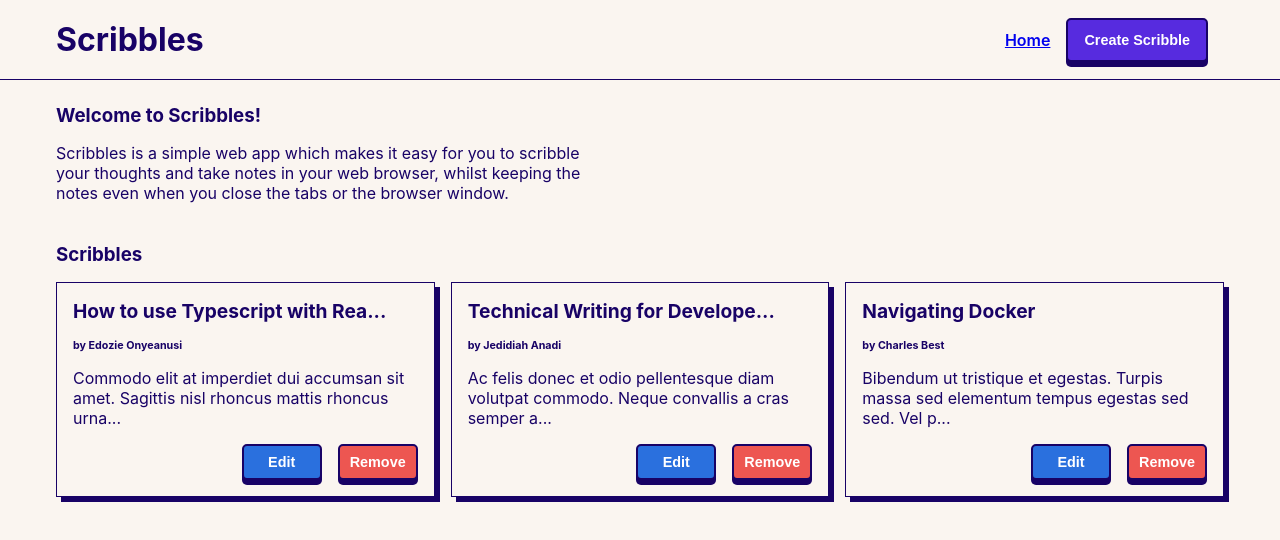
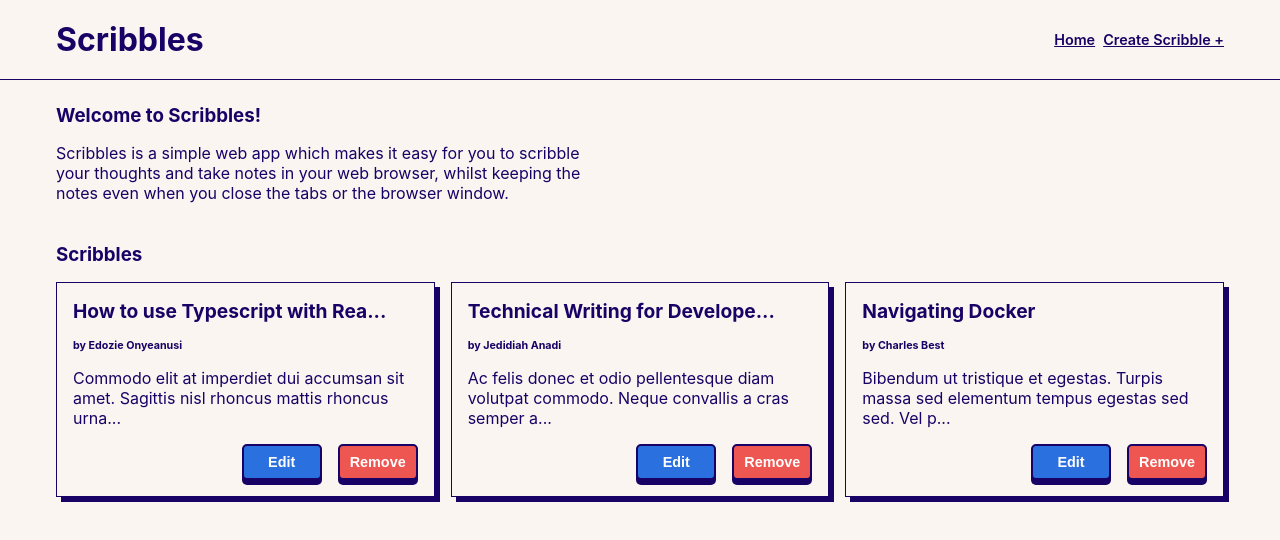
Before and after one commit to Fedozie/cwd-ein-proj, a React (Create React App) app: page / in a window 1280 px wide. Shown: the top 540 px of the page. Built offline with nearby package versions, Linux system fonts and the light colour scheme.

Commit message:
fix: adjusted the navigation links

```diff
--- a/src/components/UI/button.js
+++ b/src/components/UI/button.js
@@ -71,6 +71,23 @@ const StyledButton = styled.button`
 
 const StyledAddButton = styled(StyledButton)`
     margin: 1rem;
+    display: flex;
+    align-items: center;
+    justify-content: center;
+    padding: .75rem .75rem;
+    background: transparent;
+    border: none;
+    color: ${({theme}) => theme.colors.secLilac};
+    box-shadow: none;
+    transition: border .2s ease-in-out;
+
+    &:hover{
+        border: 2px solid ${({theme}) => theme.colors.secLilac};
+    }
+
+    &:active{
+        border: none;
+    }
 `;
 
 const StyledDltButton = styled(StyledButton)`
--- a/src/components/UI/wrapper.js
+++ b/src/components/UI/wrapper.js
@@ -1,25 +1,15 @@
-import { Link, useNavigate } from "react-router-dom";
+import { Link } from "react-router-dom";
 import { useMediaQuery } from "react-responsive";
 import styled from 'styled-components';
-import { AddButton } from './button';
 
 export const Header = () => {
-    const navigate = useNavigate();
-
-
 
     return (
         <Wrapper>
             <Title>Scribbles</Title>
             <Navigation>
-                <Link to="/">Home</Link>
-                <AddButton
-                    onClick={() => {
-                        navigate("/new-scribble")
-                    }}
-                >
-                    Create Scribble
-                </AddButton>
+                <StyledLink to = "/" >Home</StyledLink>
+                <StyledLink to = "/new-scribble" >Create Scribble +</StyledLink>
             </Navigation>
         </Wrapper>
     )
@@ -45,6 +35,7 @@ export const Card = ({ children, onClick }) => {
 
     return (
         <CardWrapper onClick={onClick}>
+            {/* {forMobileScreens ? <span>Double click on the scribble to read it in full.</span> : null} */}
             <span>{forMobileScreens ? 'Long press the scribble to read it in full' : 'Double click on the scribble to read it in full.' }</span>
             {children}
         </CardWrapper>
@@ -143,6 +134,7 @@ const CardWrapper = styled(Wrapper)`
         cursor: default;
         font-weight: 600;
         text-align: center;
+        z-index: 50;
     }
 
     & > span::after{
@@ -159,6 +151,7 @@ const CardWrapper = styled(Wrapper)`
         transform: rotate(45deg);
         -moz-transform: rotate(45deg);
         -webkit-transform: rotate(45deg);
+        z-index: 50;
     }
 
     &:hover > span{
@@ -183,7 +176,7 @@ const Navigation = styled.nav`
     display: flex;
     justify-content: space-between;
     align-items: center;
-    font-weight: 600;
+    gap: .5rem;
 
     @media only screen and (min-width: ${({ theme }) => theme.breakpoints.mbl}) and (max-width: ${({ theme }) => theme.breakpoints.tbt}){
         & > a{
@@ -195,3 +188,14 @@ const Navigation = styled.nav`
         justify-content: space-around;
     }
 `;
+
+const StyledLink = styled(Link)`
+    cursor: pointer;
+    color: ${({theme}) => theme.colors.secLilac};
+    font-size: .9rem;
+    font-weight: 600;
+
+    &:hover{
+        color: ${({theme}) => theme.colors.priLilac};
+    }
+`;
--- a/src/components/mainBody.js
+++ b/src/components/mainBody.js
@@ -2,10 +2,10 @@ import React, { useState, useContext } from "react";
 import { useNavigate } from "react-router-dom";
 import DataContext from "./contexts/dataContext";
 import styled from "styled-components";
-import { v4 as uuidv4 } from 'uuid'
+import { v4 as uuidv4 } from 'uuid';
 import { Card } from "./UI/wrapper";
 import { DeleteButton, EditButton } from "./UI/button";
-import { useLocalStorage } from "./hooks/uselocalStorage"
+import { useLocalStorage } from "./hooks/uselocalStorage";
 
 const MainBody = () => {
     const navigate = useNavigate();
```
